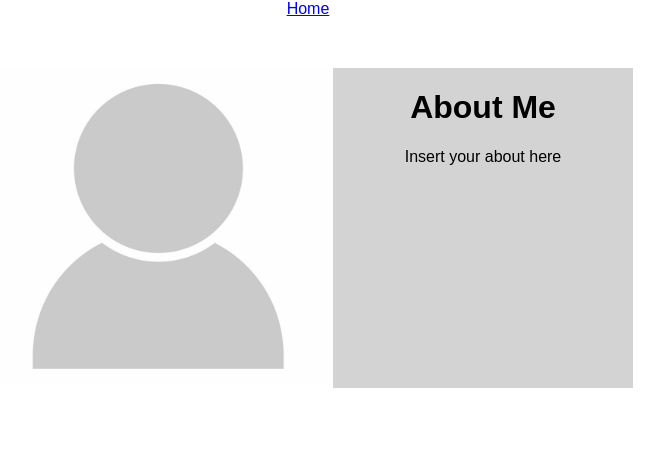
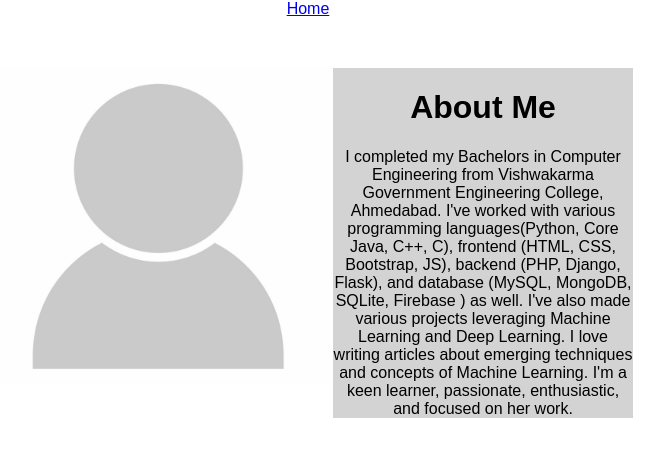
Before and after one commit to benztimm/csc648-03-fa22-team04, a React (Create React App) app in the folder application/frontend/: page /mahisha in a window 1280 px wide. Shown: the top 456 px of the page, without its empty margins (332-996 px from the left). Built offline with nearby package versions, Linux system fonts and the light colour scheme.

Commit message:
Added about page: Mahisha

```diff
--- a/application/frontend/src/components/pages/Mahisha.js
+++ b/application/frontend/src/components/pages/Mahisha.js
@@ -20,7 +20,13 @@ const Mahisha = () => {
         </div>
         <div className="about">
           <h1>About Me</h1>
-          Insert your about here
+          I completed my Bachelors in Computer Engineering from Vishwakarma
+          Government Engineering College, Ahmedabad. I've worked with various programming
+          languages(Python, Core Java, C++, C), frontend (HTML, CSS, Bootstrap, JS), backend
+          (PHP, Django, Flask), and database (MySQL, MongoDB, SQLite, Firebase ) as well. I've
+          also made various projects leveraging Machine Learning and Deep Learning. I love writing
+          articles about emerging techniques and concepts of Machine Learning. I'm a keen learner,
+          passionate, enthusiastic, and focused on her work.
         </div>
       </div>
     </div>
```
